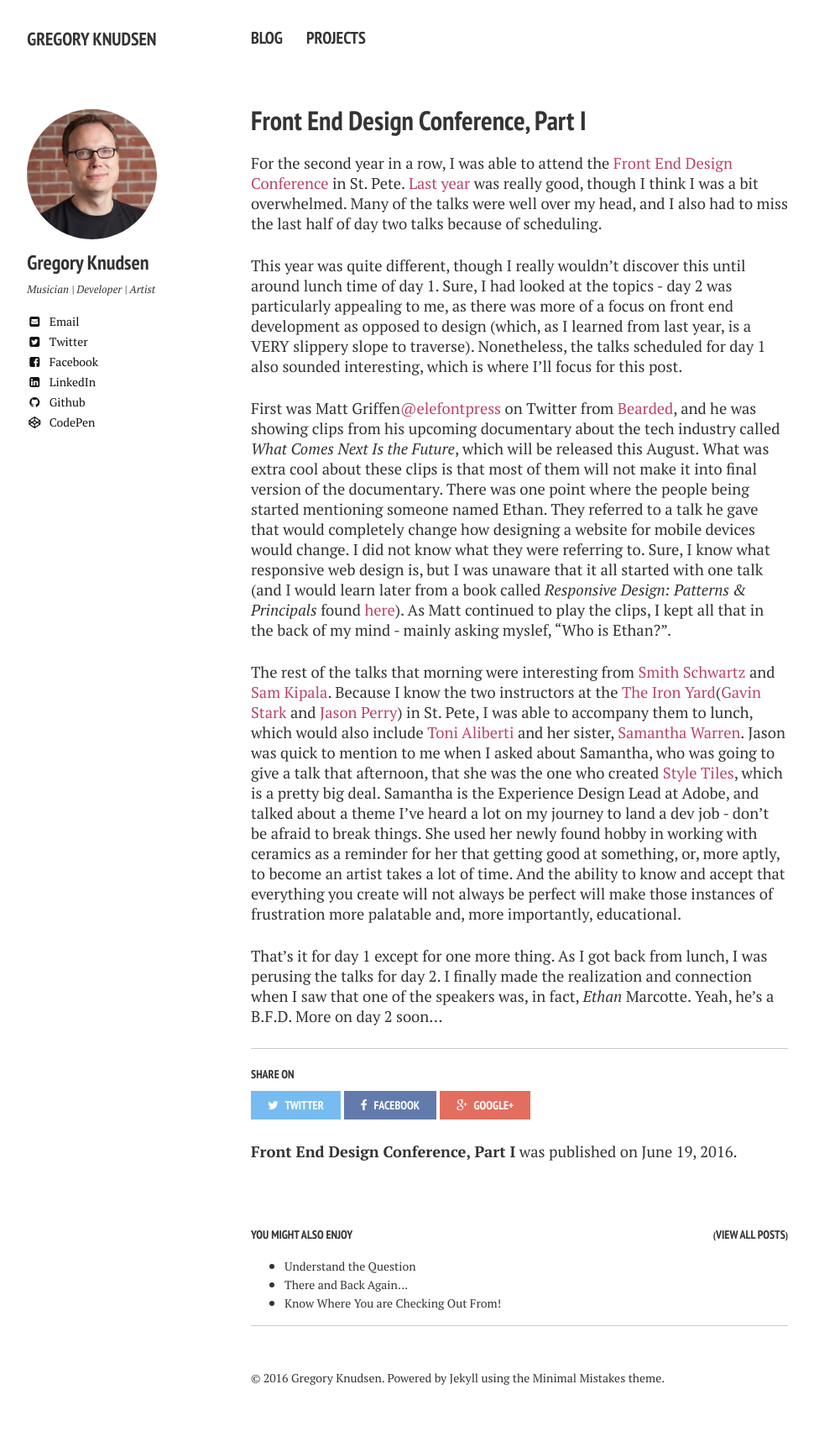
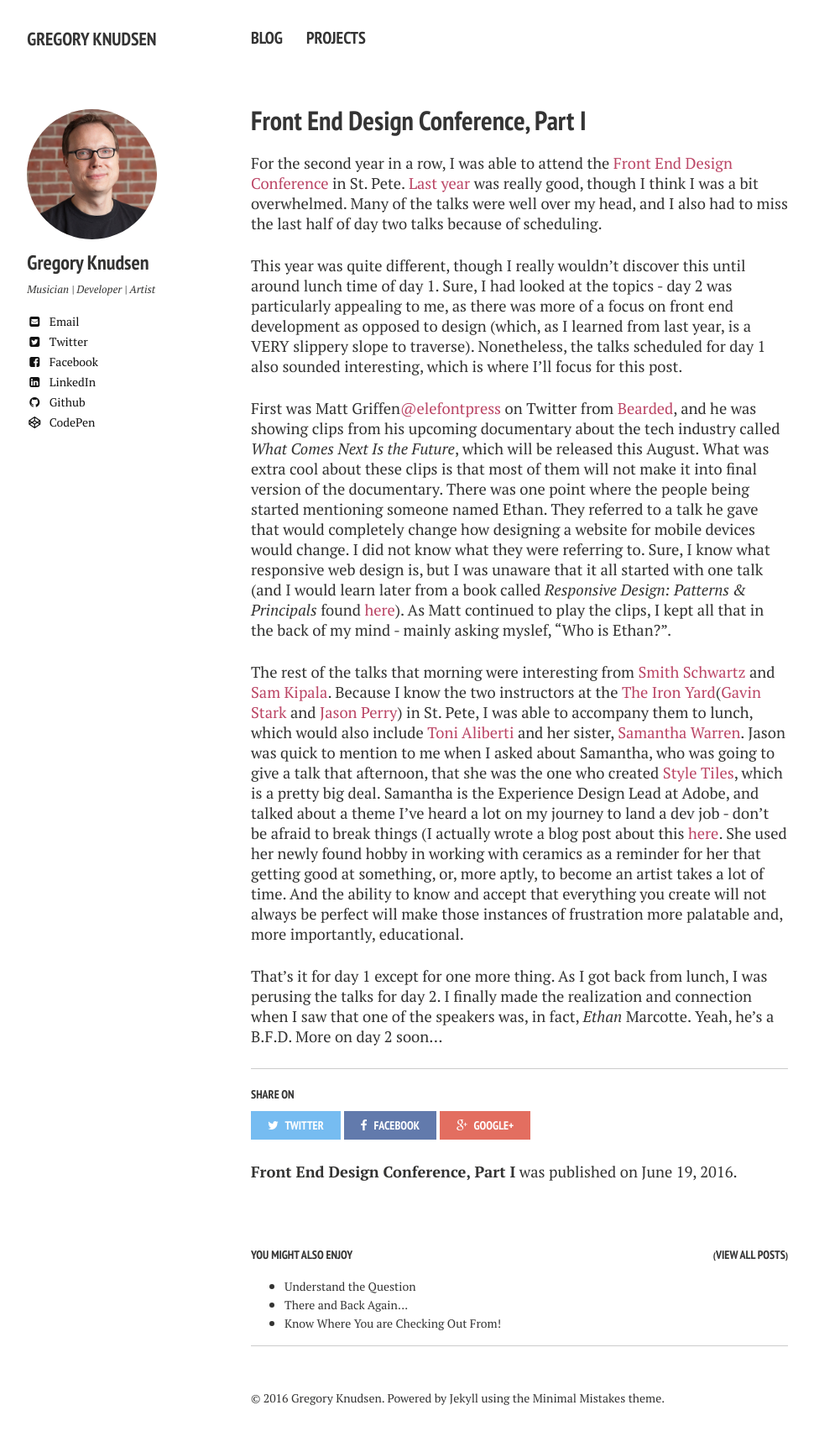
Before and after one commit to gregknudsen/gregknudsen.github.io, a Jekyll site: the page built from _posts/2016-06-19-Front-End-Design-Conference.md, in a window 1280 px wide. Shown: the whole page at 84% size, without its empty margins (21-991 px from the left). Built offline with Jekyll 4.4.1, drawn with Linux system fonts in a browser that asks for light colours; nearby versions of some CDN libraries; before the commit the page ends 1699 px from its top, so only the background shows below that.

Commit message:
add link to previous blog post

```diff
--- a/_posts/2016-06-19-Front-End-Design-Conference.md
+++ b/_posts/2016-06-19-Front-End-Design-Conference.md
@@ -12,6 +12,6 @@ This year was quite different, though I really wouldn't discover this until arou
 
 First was Matt Griffen[@elefontpress](https://twitter.com/elefontpress) on Twitter from [Bearded](http://www.bearded.com/){:target="_blank"}, and he was showing clips from his upcoming documentary about the tech industry called *What Comes Next Is the Future*, which will be released this August. What was extra cool about these clips is that most of them will not make it into final version of the documentary. There was one point where the people being started mentioning someone named Ethan. They referred to a talk he gave that would completely change how designing a website for mobile devices would change. I did not know what they were referring to. Sure, I know what responsive web design is, but I was unaware that it all started with one talk (and I would learn later from a book called *Responsive Design: Patterns & Principals* found [here](https://abookapart.com/products/responsive-design-patterns-principles){:target="_blank"}). As Matt continued to play the clips, I kept all that in the back of my mind - mainly asking myslef, "Who is Ethan?".
 
-The rest of the talks that morning were interesting from [Smith Schwartz]() and [Sam Kipala](). Because I know the two instructors at the [The Iron Yard]()([Gavin Stark]() and [Jason Perry]()) in St. Pete, I was able to accompany them to lunch, which would also include [Toni Aliberti]() and her sister, [Samantha Warren](). Jason was quick to mention to me when I asked about Samantha, who was going to give a talk that afternoon, that she was the one who created [Style Tiles](), which is a pretty big deal. Samantha is the Experience Design Lead at Adobe, and talked about a theme I've heard a lot on my journey to land a dev job - don't be afraid to break things. She used her newly found hobby in working with ceramics as a reminder for her that getting good at something, or, more aptly, to become an artist takes a lot of time. And the ability to know and accept that everything you create will not always be perfect will make those instances of frustration more palatable and, more importantly, educational.
+The rest of the talks that morning were interesting from [Smith Schwartz]() and [Sam Kipala](). Because I know the two instructors at the [The Iron Yard]()([Gavin Stark]() and [Jason Perry]()) in St. Pete, I was able to accompany them to lunch, which would also include [Toni Aliberti]() and her sister, [Samantha Warren](). Jason was quick to mention to me when I asked about Samantha, who was going to give a talk that afternoon, that she was the one who created [Style Tiles](), which is a pretty big deal. Samantha is the Experience Design Lead at Adobe, and talked about a theme I've heard a lot on my journey to land a dev job - don't be afraid to break things (I actually wrote a blog post about this [here](http://gregknudsen.me/house-of-cards/){:target="_blank"}. She used her newly found hobby in working with ceramics as a reminder for her that getting good at something, or, more aptly, to become an artist takes a lot of time. And the ability to know and accept that everything you create will not always be perfect will make those instances of frustration more palatable and, more importantly, educational.
 
 That's it for day 1 except for one more thing. As I got back from lunch, I was perusing the talks for day 2. I finally made the realization and connection when I saw that one of the speakers was, in fact, *Ethan* Marcotte. Yeah, he's a B.F.D. More on day 2 soon...
```
